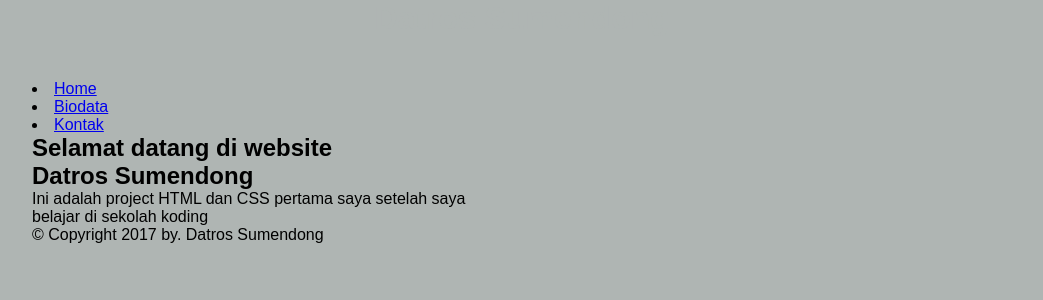
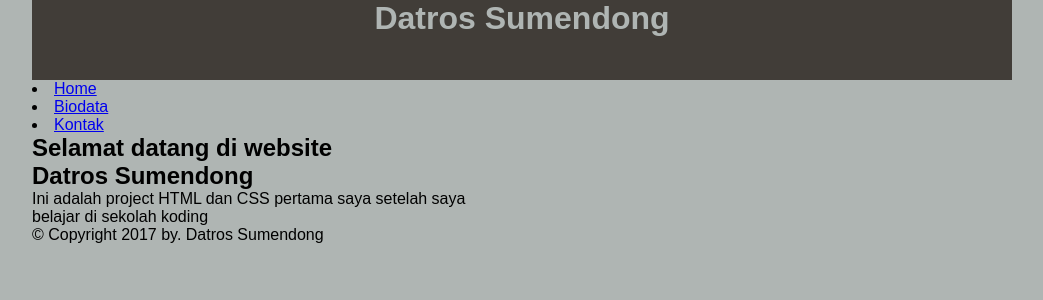
Before and after one commit to datrosumendong/datros.github.io, a PHP site: page / in a window 1280 px wide. Shown: the top 300 px of the page, without its empty margins (118-1161 px from the left). Run offline with PHP 8.4, Linux system fonts and the light colour scheme.

Commit message:
ada sedikit perubahan pada styel header

```diff
--- a/style.css
+++ b/style.css
@@ -16,7 +16,7 @@ header {
   width      : 980px;
   height     : 80px;
   margin     : 0 auto;
-  background : rgb(65, 61, 56):
+  background : rgb(65, 61, 56);
 }
 
 header h1 {
@@ -24,7 +24,7 @@ header h1 {
   color: rgb(175, 181, 179);
 }
 
-#header {
+/*#header {
   width:100%;
   heigth :25px;
-}
+}*/
```
